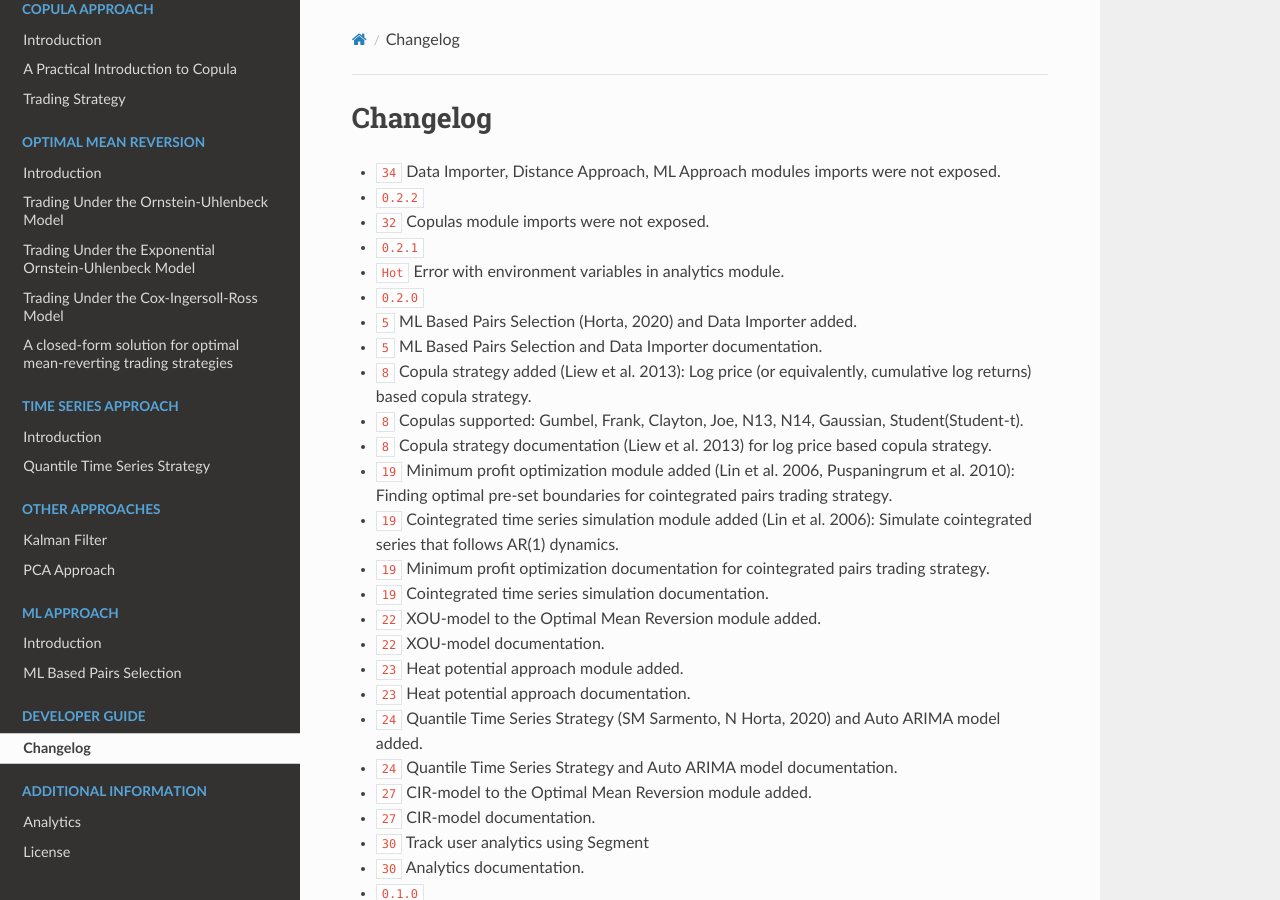
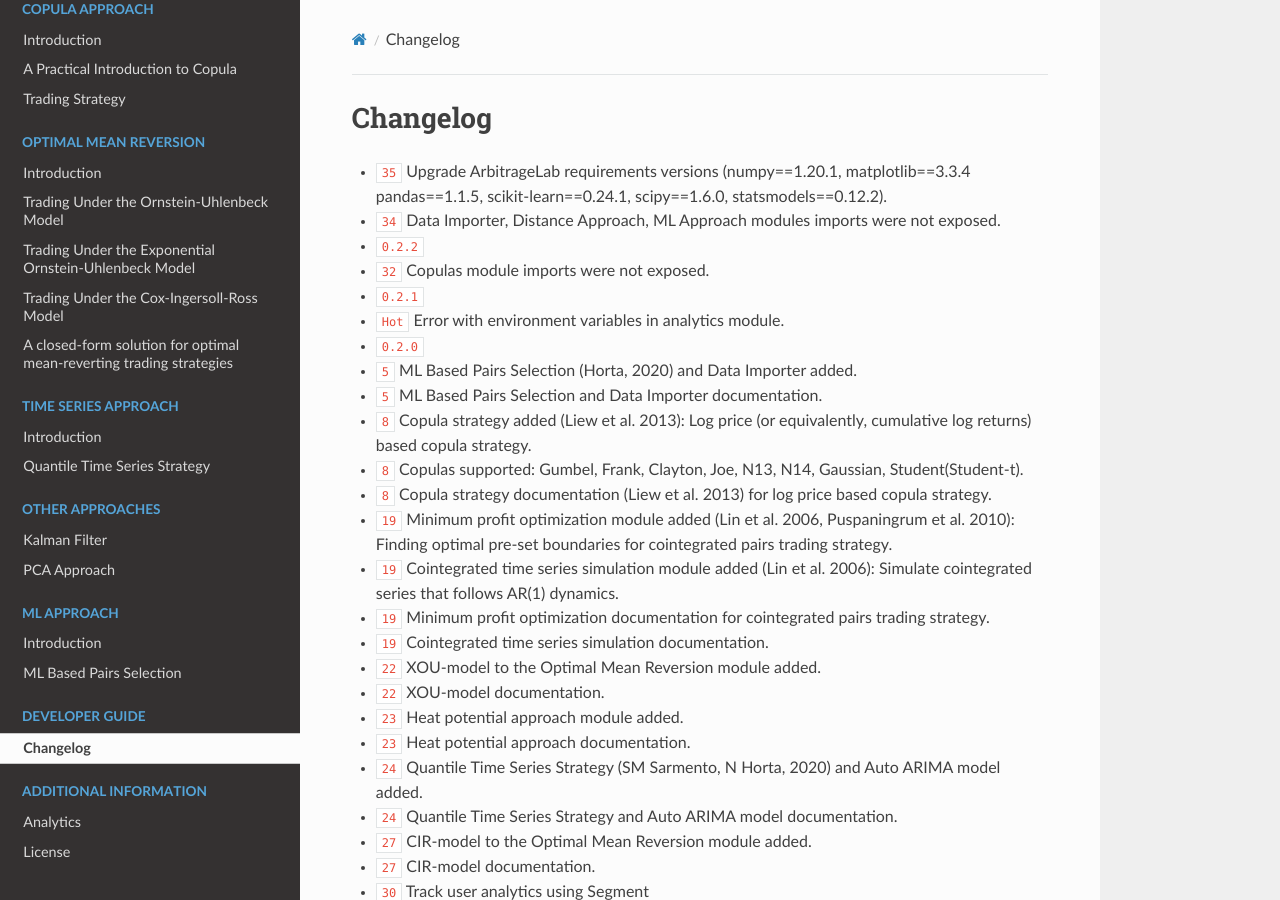
Before and after one commit to hudson-and-thames/arbitragelab, a Sphinx documentation site: the page built from docs/source/changelog.rst, in a window 1280 px wide and 900 px high. Built offline with Sphinx 7.4.7 and the Read the Docs theme 2.0.0, drawn with Linux system fonts in a browser that asks for light colours; cross-references to code outside the pages are shown as plain code.

Commit message:
Added requirements update to changelog

```diff
--- a/docs/source/changelog.rst
+++ b/docs/source/changelog.rst
@@ -12,6 +12,8 @@
 ..
     For Help: https://releases.readthedocs.io/en/latest/index.html
 
+* :support:`35` Upgrade ArbitrageLab requirements versions (numpy==1.20.1, matplotlib==3.3.4
+  pandas==1.1.5, scikit-learn==0.24.1, scipy==1.6.0, statsmodels==0.12.2).
 * :bug:`34` Data Importer, Distance Approach, ML Approach modules imports were not exposed.
 
 * :release:`0.2.2 <2020-12-24>`
```
